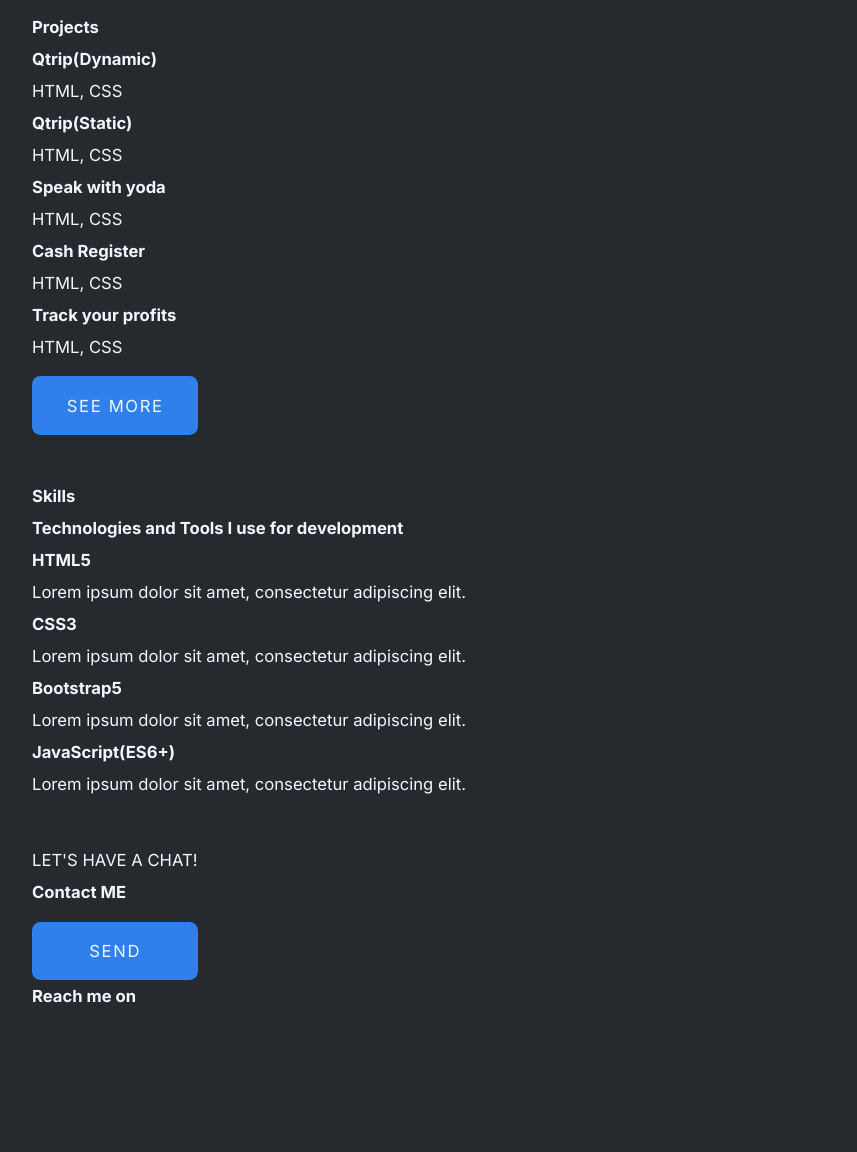
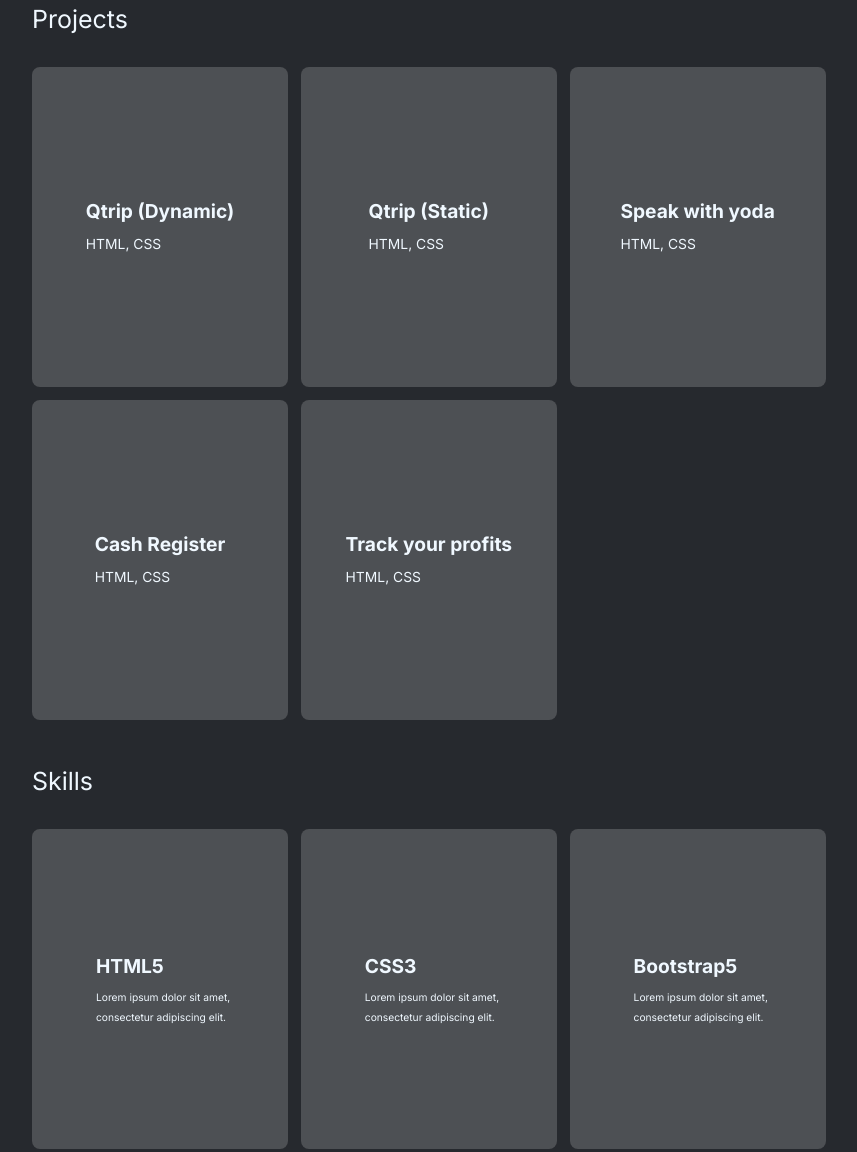
Before and after one commit to Shreyas-13-ops/portfolio-dark-theme, a plain HTML site: page index.html in a window 1280 px wide. Shown: the part 443-1595 px from the top of the page, without its empty margins (224-1081 px from the left). Before the commit the page ends 1455 px from the top, so only its background shows below. Drawn offline with Linux system fonts and the light colour scheme.

Commit message:
Update projects & skills section

```diff
--- a/index.html
+++ b/index.html
@@ -31,27 +31,18 @@
         <h2 class="author-name">Shreyas Pangal</h2>
         <p class="theme-color-txt">WEB DEVELOPER</p>
         <p class="">
-          I love solving problems, learning, coding and watching documentaries 🎬.
+          I love solving problems, learning, coding and watching documentaries
+          🎬.
         </p>
         <button type="button" class="btn btn-primary">HIRE ME</button>
       </section>
 
-      <section id="projects" class="">
+      <section id="projects" class="projects">
         <h2 class="">Projects</h2>
-        <div class="cards-projects">
-          <div class="card-project">
+        <div class="cards-projects cards">
+          <div class="card-project card">
             <div class="card-body">
-              <h4 class="card-title">Qtrip(Dynamic)</h4>
-              <small class="card-text">HTML, CSS</small>
-            </div>
-            <!-- <div class="card-project-icons">
-              <div class="website"></div>
-              <div class="github"></div>
-            </div> -->
-          </div>
-          <div class="card-project">
-            <div class="card-body">
-              <h4>Qtrip(Static)</h4>
+              <h4 class="card-title">Qtrip (Dynamic)</h4>
               <small>HTML, CSS</small>
             </div>
             <!-- <div class="card-project-icons">
@@ -59,9 +50,9 @@
               <div class="github"></div>
             </div> -->
           </div>
-          <div class="card-project">
+          <div class="card-project card">
             <div class="card-body">
-              <h4>Speak with yoda</h4>
+              <h4 class="card-title">Qtrip (Static)</h4>
               <small>HTML, CSS</small>
             </div>
             <!-- <div class="card-project-icons">
@@ -69,9 +60,9 @@
               <div class="github"></div>
             </div> -->
           </div>
-          <div class="card-project">
+          <div class="card-project card">
             <div class="card-body">
-              <h4>Cash Register</h4>
+              <h4 class="card-title">Speak with yoda</h4>
               <small>HTML, CSS</small>
             </div>
             <!-- <div class="card-project-icons">
@@ -79,9 +70,19 @@
               <div class="github"></div>
             </div> -->
           </div>
-          <div class="card-project">
+          <div class="card-project card">
             <div class="card-body">
-              <h4>Track your profits</h4>
+              <h4 class="card-title">Cash Register</h4>
+              <small>HTML, CSS</small>
+            </div>
+            <!-- <div class="card-project-icons">
+              <div class="website"></div>
+              <div class="github"></div>
+            </div> -->
+          </div>
+          <div class="card-project card">
+            <div class="card-body">
+              <h4 class="card-title">Track your profits</h4>
               <small>HTML, CSS</small>
             </div>
             <!-- <div class="card-project-icons">
@@ -90,53 +91,84 @@
             </div> -->
           </div>
         </div>
-        <button type="button" class="cards-projects-more btn btn-primary">
+        <!-- <button type="button" class="cards-projects-more btn btn-primary">
           SEE MORE
-        </button>
+        </button> -->
       </section>
 
-      <section id="skills" class="">
+      <section id="skills" class="skills">
         <h2 class="">Skills</h2>
-        <h3>Technologies and Tools I use for development</h3>
-        <div class="cards-skills">
-          <div class="card-skill">
-            <div class="skill-img"></div>
-            <h4>HTML5</h4>
-            <p>Lorem ipsum dolor sit amet, consectetur adipiscing elit.</p>
+        <!-- <h3>Technologies and Tools I use for development</h3> -->
+        <div class="cards-skills cards">
+          <div class="card-skill card">
+            <!-- <div class="skill-img"></div> -->
+            <div class="card-body">
+              <h4 class="card-title">HTML5</h4>
+              <p class="card-text">
+                Lorem ipsum dolor sit amet, consectetur adipiscing elit.
+              </p>
+            </div>
           </div>
-          <div class="card-skill">
-            <div class="skill-img"></div>
-            <h4>CSS3</h4>
-            <p>Lorem ipsum dolor sit amet, consectetur adipiscing elit.</p>
+          <div class="card-skill card">
+            <!-- <div class="skill-img"></div> -->
+            <div class="card-body">
+              <h4 class="card-title">CSS3</h4>
+              <p class="card-text">
+                Lorem ipsum dolor sit amet, consectetur adipiscing elit.
+              </p>
+            </div>
           </div>
-          <div class="card-skill">
-            <div class="skill-img"></div>
-            <h4>Bootstrap5</h4>
-            <p>Lorem ipsum dolor sit amet, consectetur adipiscing elit.</p>
+          <div class="card-skill card">
+            <!-- <div class="skill-img"></div> -->
+            <div class="card-body">
+              <h4 class="card-title">Bootstrap5</h4>
+              <p class="card-text">
+                Lorem ipsum dolor sit amet, consectetur adipiscing elit.
+              </p>
+            </div>
           </div>
-          <div class="card-skill">
-            <div class="skill-img"></div>
-            <h4>JavaScript(ES6+)</h4>
-            <p>Lorem ipsum dolor sit amet, consectetur adipiscing elit.</p>
+          <div class="card-skill card">
+            <!-- <div class="skill-img"></div> -->
+            <div class="card-body">
+              <h4 class="card-title">JavaScript(ES6+)</h4>
+              <p class="card-text">
+                Lorem ipsum dolor sit amet, consectetur adipiscing elit.
+              </p>
+            </div>
           </div>
         </div>
       </section>
 
-      <section id="contact" class="">
+      <section id="contact" class="contact">
         <p>LET'S HAVE A CHAT!</p>
-        <h2>Contact ME</h2>
-        <form action="" method="post">
-          <button type="button" class="btn btn-primary">SEND</button>
-        </form>
+        <h2>CONTACT ME</h2>
 
-        <aside>
+        <div class="form-input">
+          <form action="" method="post">
+            <p>
+              <label for="fullname">Full name:</label>
+              <input type="text" id="fullname" name="fullname" />
+            </p>
+            <p>
+              <label for="email">Email:</label>
+              <input type="email" id="email" name="email" />
+            </p>
+            <p>
+              <label for="message">Your message:</label>
+              <input type="text" id="message" name="message" />
+            </p>
+            <button type="submit" class="btn-submit">SEND</button>
+          </form>
+        </div>
+
+        <!-- <aside>
           <h5>Reach me on</h5>
           <div class="social-handles">
             <div id="linkedin"></div>
             <div id="twitter"></div>
             <div id="email"></div>
           </div>
-        </aside>
+        </aside> -->
       </section>
     </main>
 
--- a/styles/style.css
+++ b/styles/style.css
@@ -1,44 +1,56 @@
 /* Font */
-@import url('https://fonts.googleapis.com/css2?family=Inter:wght@100;400;700&display=swap');
+@import url("https://fonts.googleapis.com/css2?family=Inter:wght@100;400;700&display=swap");
 
-:root{
-    --bg-color: #26292E;
-    --comp-bg-color: #2F80EC;
+:root {
+  --bg-color: #26292e;
+  --comp-bg-color: #2f80ec;
 
   --txt-color: aliceblue;
   --txt-color-light: #c8c1c1b6;
 }
-
+html {
+  scroll-behavior: smooth;
+}
 * {
   box-sizing: border-box;
   margin: 0;
-
+}
+body {
   /* FONT */
-    font-family: 'Inter', Arial, sans-serif;
+  font-family: "Inter", Arial, sans-serif;
   font-size: 1.3vw;
   line-height: 2.5vw;
+  margin-bottom: 2rem;
 
   /* COLOR */
   background-color: var(--bg-color);
   color: var(--txt-color);
 }
-main{
+main {
   margin: 0 auto;
   width: 60%;
 }
-main section{
+main section {
   margin-top: 3.5vw;
 }
-.home p{
+#projects h2,
+#skills h2,
+#contact h2 {
+  padding-bottom: 2rem;
+  font-weight: normal;
+}
+
+/* HOME SECTION */
+.home p , #contact > p{
   font-size: 1.8vw;
-    font-weight: 550;
+  font-weight: 500;
 }
-.author-name{
+.author-name, #contact > h2 {
   font-size: 5vw;
   padding: 3rem 0;
 }
-.theme-color-txt{
-    word-spacing: .5rem;
+.theme-color-txt {
+  word-spacing: 0.5rem;
   letter-spacing: 0.1rem;
 
   padding-bottom: 1rem;
@@ -48,38 +60,82 @@ main section{
   font-size: 1.3vw;
   font-weight: 500;
 }
-button{
+button {
   background-color: var(--comp-bg-color);
   color: var(--txt-color);
   font-size: 1rem;
-    letter-spacing: .1rem;
+  letter-spacing: 0.1rem;
 
-    margin-top: .8rem;
+  margin-top: 0.8rem;
   width: 10rem;
   height: 3.5rem;
 
   border: none;
-    border-radius: .5rem;
+  border-radius: 0.5rem;
 }
-nav ul{
+/* NAV */
+nav ul {
   list-style: none;
-    margin: 1rem 0 0 0;
+  margin-top: 1rem;
 
   display: flex;
   justify-content: center;
-
 }
-ul li{
+ul li {
   padding-left: 5rem;
 }
-ul li a:link{
+ul li a {
   color: var(--txt-color-light);
   text-decoration: none;
 }
-ul li a:hover, ul li a:focus{
+ul li a:hover,
+ul li a:focus {
   color: var(--txt-color);
   text-decoration: none;
 
   border-bottom: 1px solid var(--txt-color-light);
-    padding-bottom: .2vw;
+  padding-bottom: 0.2vw;
 }
+
+/* PROJECTS SECTION */
+.cards {
+  display: grid;
+  grid-template-columns: 1fr 1fr 1fr;
+  gap: 1vw;
+}
+.card {
+  position: relative;
+  border-radius: 0.5rem;
+
+  display: flex;
+  align-items: center;
+  justify-content: center;
+
+  width: 20vw;
+  height: 40vh;
+
+  background-color: rgba(211, 211, 211, 0.226);
+  transition: all 0.8s;
+}
+.card:hover {
+  background-color: var(--comp-bg-color);
+}
+.card-body {
+  position: absolute;
+  /* left: 5vw; */
+  z-index: 1;
+}
+.card-text {
+    font-size: 0.8vw;
+    line-height: 20px;
+}
+.card-title{
+    font-size: 1.5vw;
+    word-wrap: normal; /* break-word*/
+}
+#skills .card-body {
+  left: 5vw;
+}
+#skills .card-title{
+    padding-bottom: 5px;
+}
```
Lines whose indentation alone changed are shown as unchanged.
